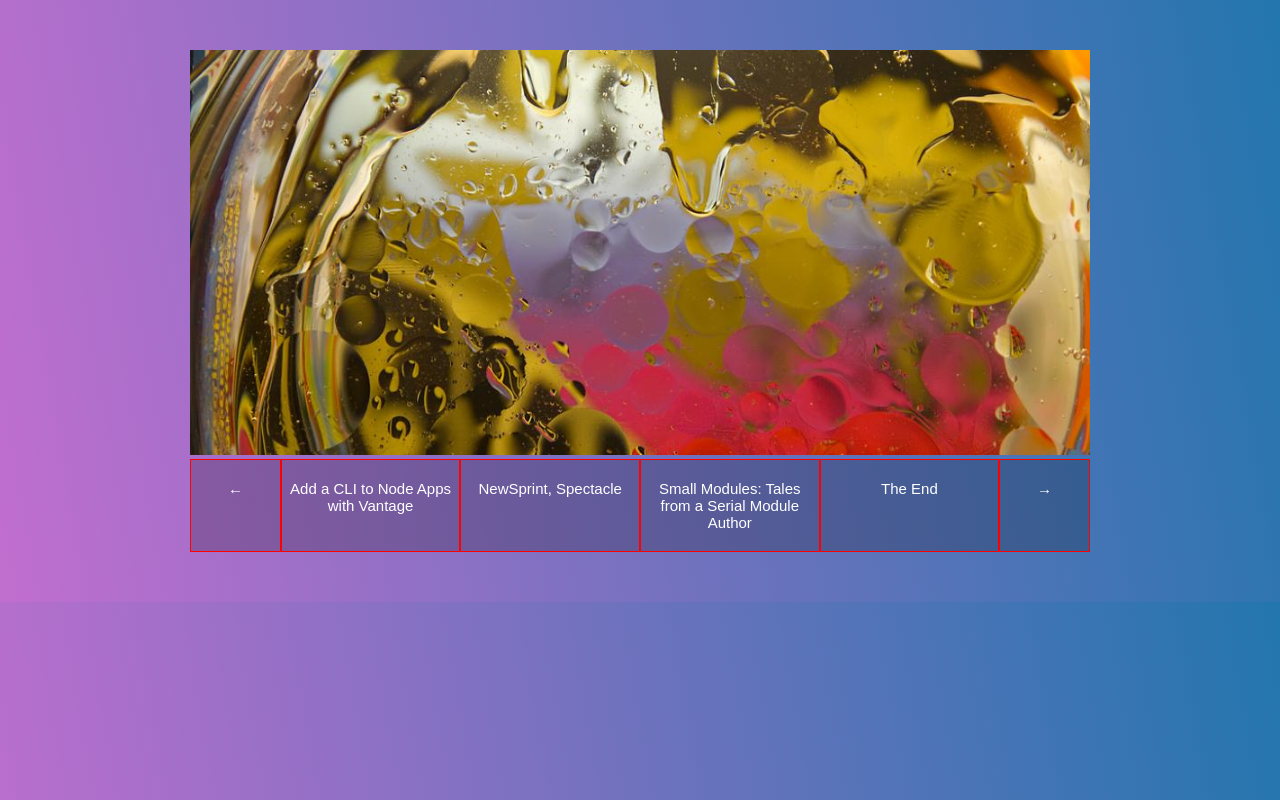
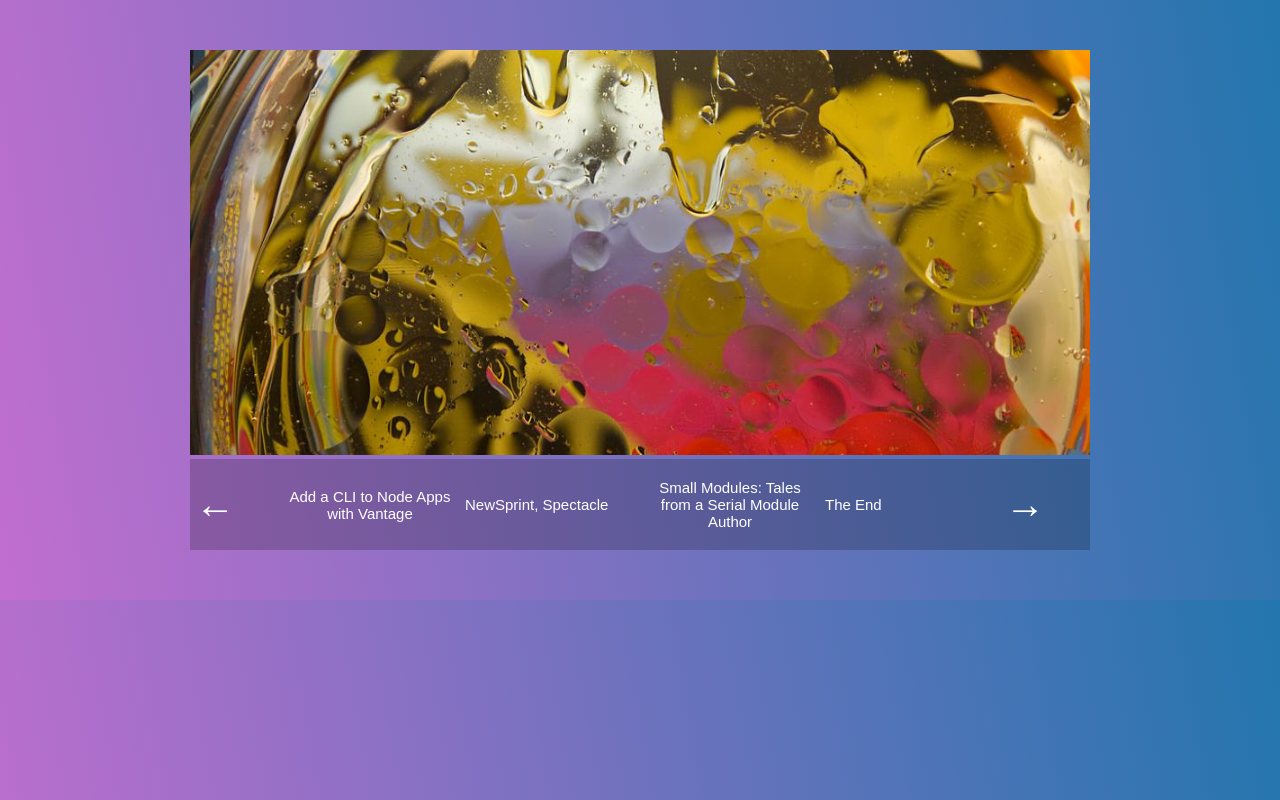
Before and after one commit to lisajwells/what-the-flexbox, a website: page nesting-flexbox/index-START.html in a window 1280 px wide. Drawn offline with Linux system fonts and the light colour scheme.

Commit message:
nesting: make the a flex item also a flex container

```diff
--- a/nesting-flexbox/style.css
+++ b/nesting-flexbox/style.css
@@ -44,7 +44,6 @@ a:hover {
 
 /*our first flex item*/
 .slider-nav li {
-  border: 1px solid red;
   display: flex; /* this makes the li a flex CONATINER */
   flex: 2; /*this acts on the li as a flex ITEM*/
   text-align: center;
@@ -54,7 +53,18 @@ a:hover {
   flex: 1;
 }
 
+.slider-nav .arrow a {
+  font-size: 40px;
+}
+
+/* make a flex container, too with span inside */
 .slider-nav a {
+  display: flex;
+  flex-basis: 100%;
+  align-items: center;
+}
+
+.slider-nav span {
   display: block;
   width: 100%;
 }
```
Also changed, not shown: nesting-flexbox/build/style.css.
